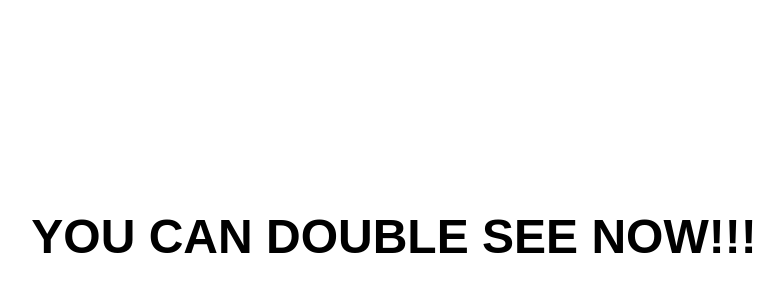
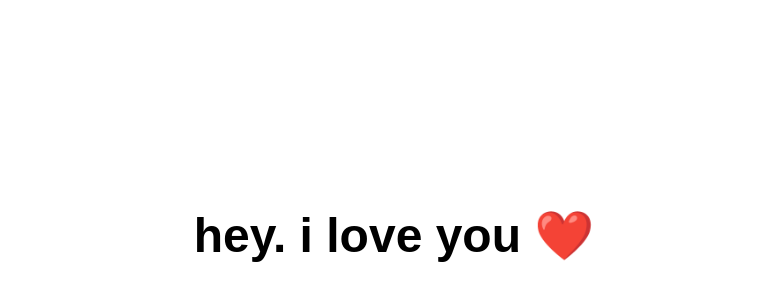
Before and after one commit to sweet-orchard/screenshot-pipeline, a website: page index.html in a window 1280 px wide. Shown: the part 164-464 px from the top of the page, without its empty margins (246-1030 px from the left). Drawn offline with Linux system fonts and the light colour scheme.

```diff
--- a/index.html
+++ b/index.html
@@ -7,7 +7,7 @@
     <link rel="stylesheet" href="./styles.css">
 </head>
 <body>
-    <h1 class="perfect-center">YOU CAN DOUBLE SEE NOW!!!</h1>
+    <h1 class="perfect-center">hey. i love you ❤️</h1>
 
 
     <script src="./script.js"></script>
```
